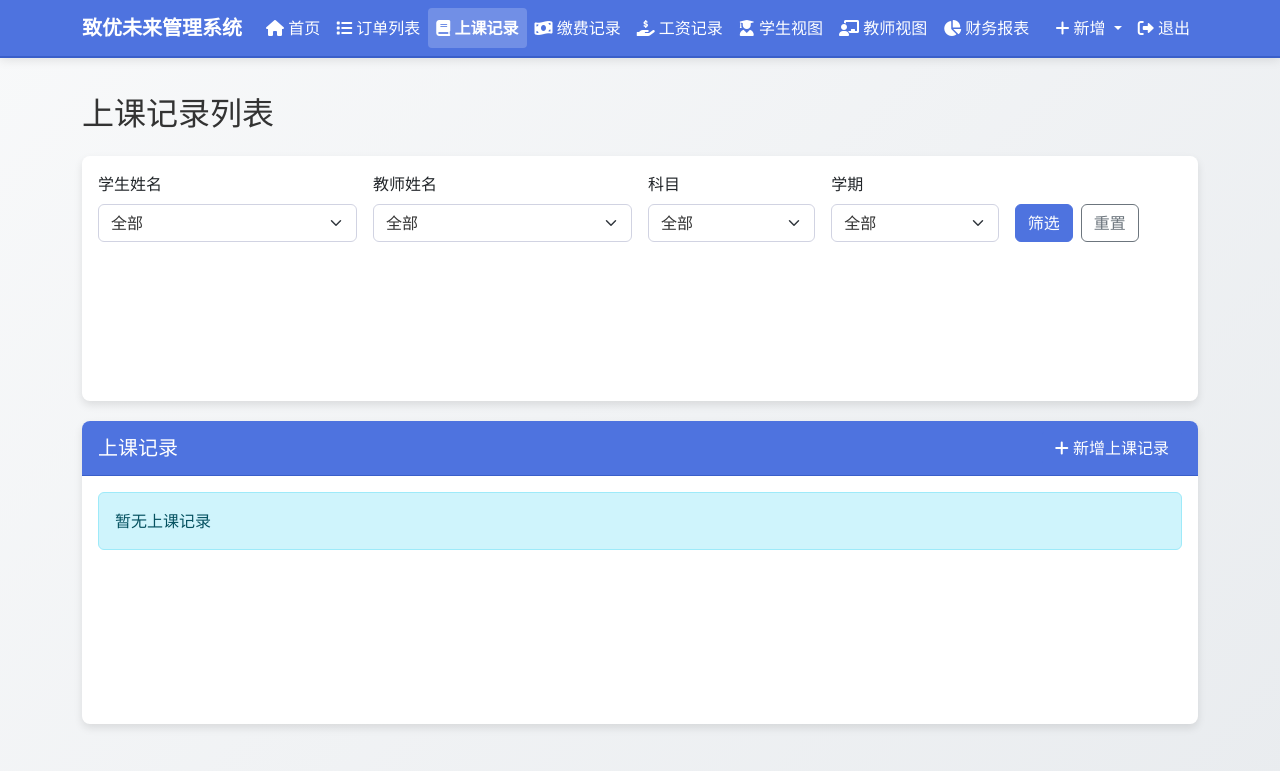
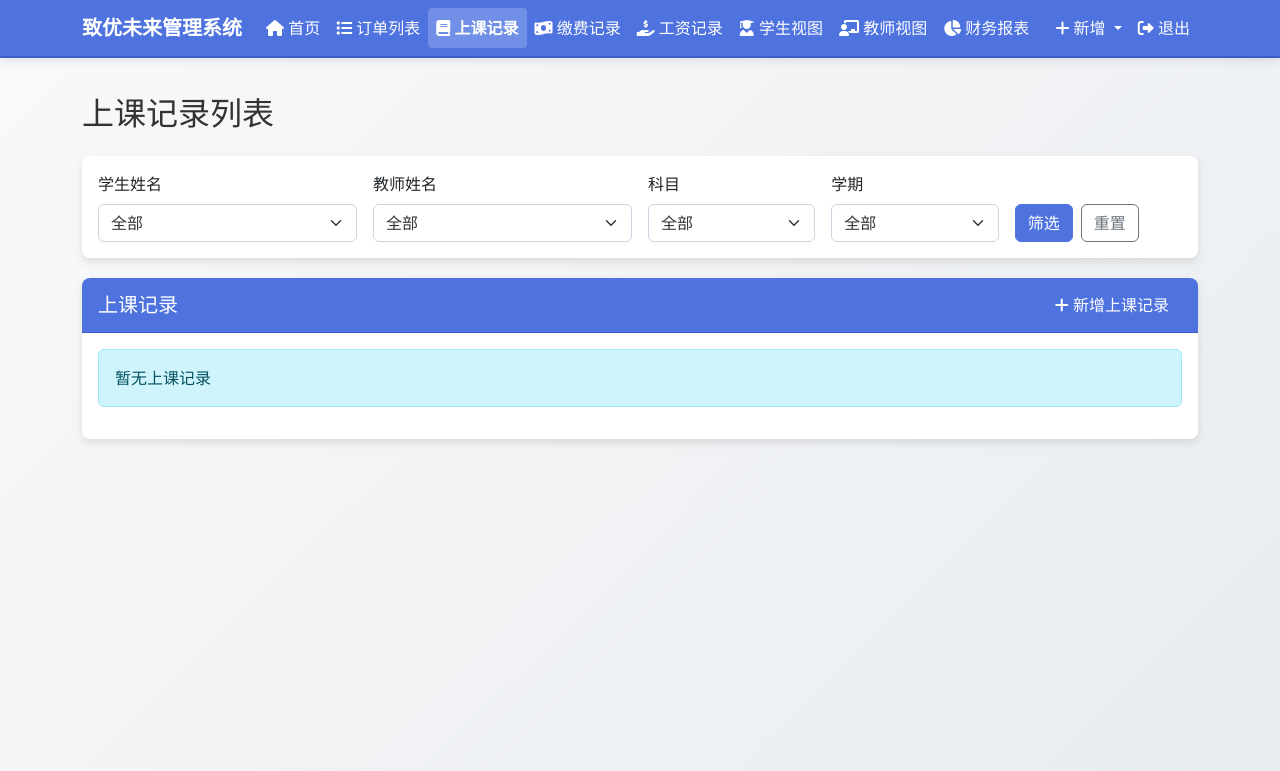
Before and after one commit to Winliam/TaskMaster, a Flask app: page /class_records in a window 1280 px wide. Shown: the top 771 px of the page. Run offline with Flask 3, Linux system fonts and the light colour scheme; a user stored in the database is signed in; some libraries are stand-ins or nearby versions.

Commit message:
Restored to '4c3fa9f81bb16354490910061a8eb2dac4ab01f9'
Replit-Restored-To: 4c3fa9f81bb16354490910061a8eb2dac4ab01f9

```diff
--- a/static/css/style.css
+++ b/static/css/style.css
@@ -48,29 +48,7 @@ body {
 
 .main-content {
     padding-top: 70px;
-    min-height: calc(100vh - 80px);
-    display: flex;
-    flex-direction: column;
-}
-
-.card {
-    flex: 1;
-    display: flex;
-    flex-direction: column;
-}
-
-.card-body {
-    flex: 1;
-    display: flex;
-    flex-direction: column;
-}
-
-.custom-table-container {
-    flex: 1;
-    margin-bottom: 0;
-    position: relative;
-    overflow-x: auto;
-    overflow-y: visible;
+    min-height: calc(100vh - 120px);
 }
 
 /* 导航栏样式 */
```
